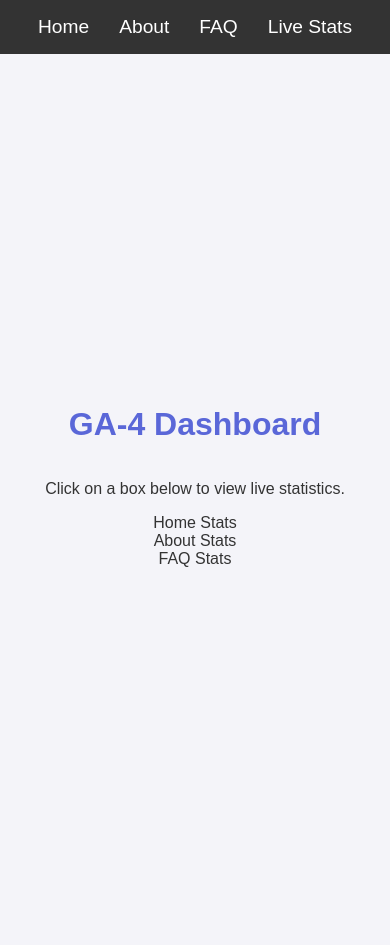
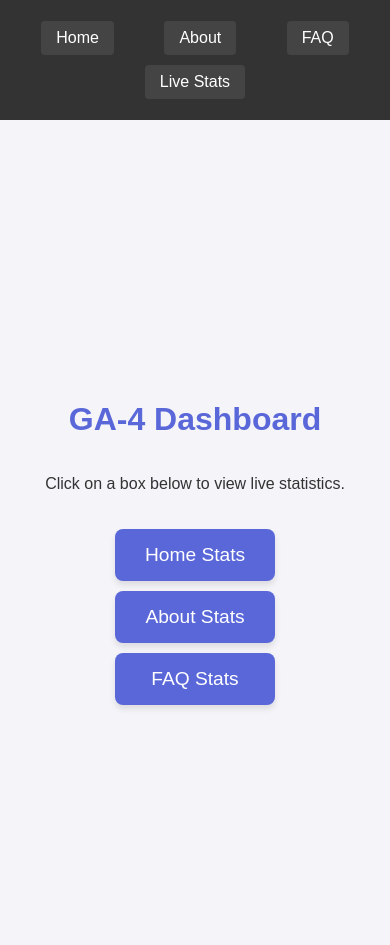
Before and after one commit to Abd-BAZ/GA4-TEST, a Flask app: page /live-stats in a window 390 px wide. Shown: the top 945 px of the page. Before the commit the page ends 567 px from the top, so only its background shows below. Run offline with Flask 3, Linux system fonts and the light colour scheme.

Commit message:
CSS-Update

```diff
--- a/static/style.css
+++ b/static/style.css
@@ -26,19 +26,28 @@ h1 {
     justify-content: center;
     background-color: #333;
     padding: 1rem;
+    flex-wrap: wrap;
 }
 
 .navbar a {
+    display: inline-block;
     color: white;
     text-decoration: none;
-    margin: 0 15px;
+    margin: 5px 15px;
     font-size: 1.2rem;
-    transition: color 0.3s ease;
+    padding: 10px 20px;
+    background-color: #444;
+    border-radius: 4px;
+    text-align: center;
+    transition: background-color 0.3s ease, transform 0.2s ease;
 }
 
-.navbar a:hover, .navbar a:focus {
+.navbar a:hover,
+.navbar a:focus {
     text-decoration: underline;
-    color: #f4f4f9;
+    background-color: #5a67d8;
+    color: #fff;
+    transform: scale(1.1);
 }
 
 /* File Dashboard */
@@ -116,6 +126,31 @@ h1 {
     box-shadow: 0 4px 6px rgba(0, 0, 0, 0.1);
 }
 
+/* Dashboard Boxes */
+.dashboard-boxes {
+    display: flex;
+    justify-content: center;
+    gap: 15px;
+    margin-top: 20px;
+}
+
+.dashboard-boxes .box {
+    background-color: #5a67d8;
+    color: white;
+    padding: 15px 30px;
+    border-radius: 8px;
+    cursor: pointer;
+    text-align: center;
+    font-size: 1.2rem;
+    box-shadow: 0 4px 6px rgba(0, 0, 0, 0.1);
+    transition: background-color 0.3s ease, transform 0.2s ease;
+}
+
+.dashboard-boxes .box:hover {
+    background-color: #434fa7;
+    transform: translateY(-3px);
+}
+
 /* Tables */
 table {
     width: 100%;
@@ -194,4 +262,18 @@ table tr:hover {
         font-size: 14px;
         padding: 8px 15px;
     }
+
+    .dashboard-boxes {
+        flex-direction: column;
+        gap: 10px;
+    }
+
+    .navbar {
+        justify-content: space-around;
+    }
+
+    .navbar a {
+        font-size: 1rem;
+        padding: 8px 15px;
+    }
 }
```
Also changed, not shown: other parts of static/style.css (+37 -3 lines).
